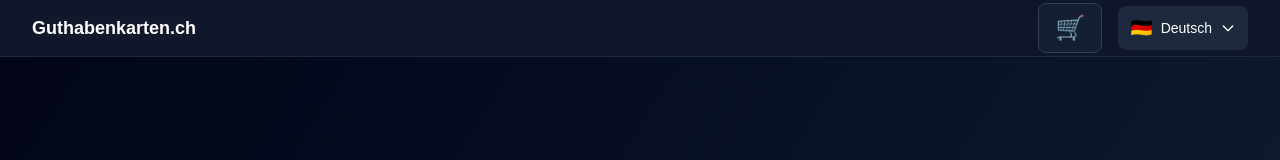
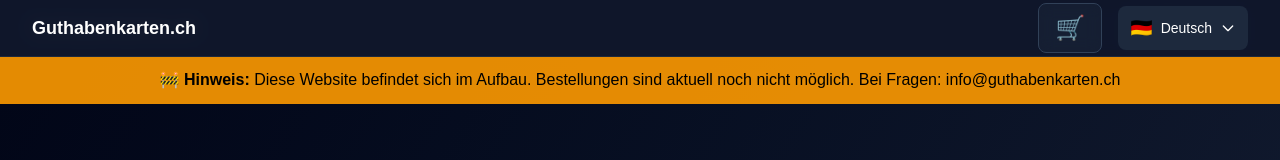
Before and after one commit to schmutz86-cpu/guthabenkarten, a Next.js app: page / in a window 1280 px wide. Shown: the top 160 px of the page. Built offline with nearby package versions, Linux system fonts and the light colour scheme.

Commit message:
feat: Add under construction banner to Swiss site
- Add notice that orders are not yet possible
- Contact email for questions
- Preparing for supplier approval before go-live

```diff
--- a/app/page.tsx
+++ b/app/page.tsx
@@ -30,6 +30,11 @@
   return (
     <div className="min-h-screen bg-gradient-to-br from-slate-950 via-slate-900 to-slate-800">
       <TopBar />
+
+      {/* Under Construction Banner */}
+      <div className="bg-amber-500/90 text-black px-4 py-3 text-center font-medium">
+        🚧 <span className="font-bold">Hinweis:</span> Diese Website befindet sich im Aufbau. Bestellungen sind aktuell noch nicht möglich. Bei Fragen: info@guthabenkarten.ch
+      </div>
 
       {/* Hero Section */}
       <section className="max-w-7xl mx-auto px-4 sm:px-6 lg:px-8 pt-20 sm:pt-24 pb-12 sm:pb-16 text-center">
```
